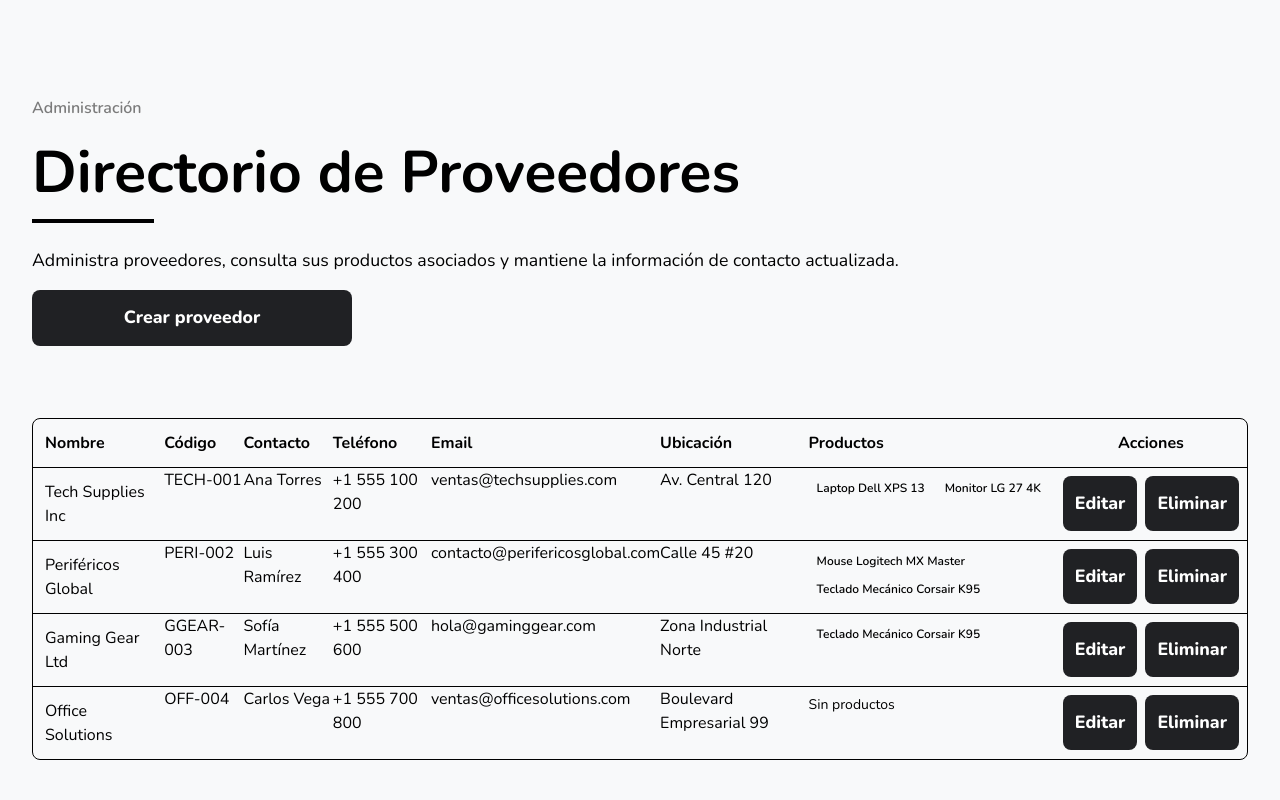
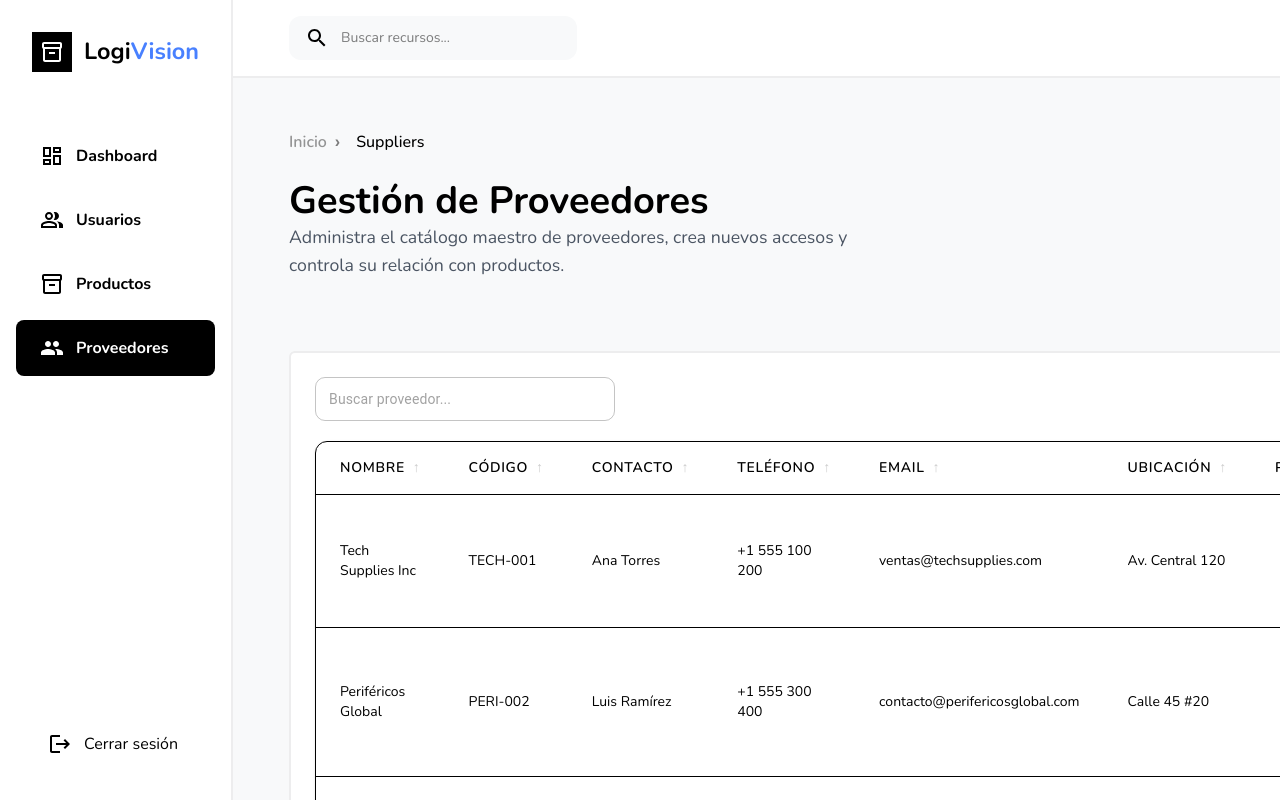
Before and after one commit to Los-Malditos-Tesis/Frontend-Service, a React (Vite) app: page /suppliers in a window 1280 px wide. Built offline with nearby package versions, Linux system fonts and the light colour scheme.

Commit message:
:recycle: refactor(admin): standardize tables across admin pages

```diff
--- a/src/containers/Dashboard/Sidebar.jsx
+++ b/src/containers/Dashboard/Sidebar.jsx
@@ -11,7 +11,9 @@ import Inventory2OutlinedIcon from '@mui/icons-material/Inventory2Outlined';
 const menu = [
   { name: "Dashboard", path: "/", icon: <DashboardOutlinedIcon /> },
   { name: "Usuarios", path: "/users", icon: <PeopleAltOutlinedIcon /> },
-  { name: "Productos", path: "/productos", icon: <Inventory2OutlinedIcon /> },
+  { name: "Productos", path: "/products", icon: <Inventory2OutlinedIcon /> },
+  // Proveedores
+  { name: "Proveedores", path: "/suppliers", icon: <PeopleIcon /> },
 ];
 
 export default function Sidebar({ isBlack = false }) {
--- a/src/containers/Products/ProductsTable.jsx
+++ b/src/containers/Products/ProductsTable.jsx
@@ -1,10 +1,13 @@
-import React from "react";
 import { toast } from "sonner";
+import { createColumnHelper } from "@tanstack/react-table";
+import { Edit, Delete } from "@mui/icons-material";
+
 import { deleteProduct } from "../../services/api";
-import CustomButton from "../../components/generic/CustomButton";
-import EmptyState from "../../components/generic/EmptyState";
+import CustomTable from "../../components/generic/CustomTable";
 
-const ProductsTable = ({ products, loading, onEdit, onRefresh }) => {
+const columnHelper = createColumnHelper();
+
+const ProductsTable = ({ products = [], loading, onEdit, onRefresh }) => {
   const handleDelete = async (id) => {
     if (!confirm("¿Eliminar producto?")) return;
 
@@ -17,60 +20,63 @@ const ProductsTable = ({ products, loading, onEdit, onRefresh }) => {
     }
   };
 
-  if (loading) return <p>Cargando productos...</p>;
+  const columns = [
+    columnHelper.accessor("name", {
+      header: "Nombre",
+    }),
+    columnHelper.accessor("code", {
+      header: "Código",
+    }),
+    columnHelper.accessor("sku", {
+      header: "SKU",
+    }),
+    columnHelper.accessor("category", {
+      header: "Categoría",
+    }),
+    columnHelper.accessor("supplier_name", {
+      header: "Proveedor",
+    }),
+    columnHelper.display({
+      id: "actions",
+      header: "Actions",
+      enableColumnFilter: false,
+      cell: ({ row }) => {
+        const product = row.original;
 
-  if (!products.length)
-    return (
-      <EmptyState
-        title="Sin productos"
-        description="Aún no hay productos registrados en el catálogo."
-        type="search"
-      />
-    );
+        return (
+          <div className="flex items-center justify-center gap-2">
+            <button
+              onClick={() => onEdit(product)}
+              className="rounded-lg p-2 transition hover:bg-gray-100 active:scale-95"
+            >
+              <Edit fontSize="small" />
+            </button>
+
+            <button
+              onClick={() => handleDelete(product.id)}
+              className="rounded-lg p-2 transition hover:bg-red-50 active:scale-95"
+            >
+              <Delete fontSize="small" />
+            </button>
+          </div>
+        );
+      },
+    }),
+  ];
 
   return (
-    <div className="overflow-auto border rounded-lg">
-      <table className="w-full text-left">
-        <thead className="bg-gray-100">
-          <tr>
-            <th className="p-3">Nombre</th>
-            <th>Código</th>
-            <th>SKU</th>
-            <th>Categoría</th>
-            <th>Proveedor</th>
-            <th className="text-center">Acciones</th>
-          </tr>
-        </thead>
-
-        <tbody>
-          {products.map((p) => (
-            <tr key={p.id} className="border-t">
-              <td className="p-3">{p.name}</td>
-              <td>{p.code}</td>
-              <td>{p.sku}</td>
-              <td>{p.category}</td>
-              <td>{p.supplier_name}</td>
-
-              <td className="flex gap-2 justify-center p-2">
-                <CustomButton
-                  className="!w-auto px-3"
-                  action={() => onEdit(p)}
-                >
-                  Editar
-                </CustomButton>
-
-                <CustomButton
-                  className="!w-auto px-3 bg-red-500"
-                  action={() => handleDelete(p.id)}
-                >
-                  Eliminar
-                </CustomButton>
-              </td>
-            </tr>
-          ))}
-        </tbody>
-      </table>
-    </div>
+    <CustomTable
+      title="Productos"
+      data={products}
+      columns={columns}
+      loading={loading}
+      loadingText="Cargando..."
+      emptyTitle="Sin productos"
+      emptyDescription="No hay datos aún."
+      searchPlaceholder="Buscar producto..."
+      showColumnFilters={false}
+      showPagination={true}
+    />
   );
 };
 
--- a/src/containers/Suppliers/SuppliersTable.jsx
+++ b/src/containers/Suppliers/SuppliersTable.jsx
@@ -1,10 +1,13 @@
-import React from "react";
 import { toast } from "sonner";
+import { createColumnHelper } from "@tanstack/react-table";
+import { Edit, Delete } from "@mui/icons-material";
+
 import { deleteSupplier } from "../../services/api";
-import CustomButton from "../../components/generic/CustomButton";
-import EmptyState from "../../components/generic/EmptyState";
+import CustomTable from "../../components/generic/CustomTable";
 
-const SuppliersTable = ({ suppliers, loading, onEdit, onRefresh }) => {
+const columnHelper = createColumnHelper();
+
+const SuppliersTable = ({ suppliers = [], loading, onEdit, onRefresh }) => {
   const handleDelete = async (id) => {
     if (!confirm("¿Eliminar proveedor?")) return;
 
@@ -17,43 +20,33 @@ const SuppliersTable = ({ suppliers, loading, onEdit, onRefresh }) => {
     }
   };
 
-  if (loading) return <p>Cargando proveedores...</p>;
-
-  if (!suppliers.length)
-    return (
-      <EmptyState
-        title="Sin proveedores"
-        description="Aún no hay proveedores registrados en el sistema."
-        type="search"
-      />
-    );
+  const columns = [
+    columnHelper.accessor("name", {
+      header: "Nombre",
+    }),
+    columnHelper.accessor("code", {
+      header: "Código",
+    }),
+    columnHelper.accessor("contactName", {
+      header: "Contacto",
+    }),
+    columnHelper.accessor("phone", {
+      header: "Teléfono",
+    }),
+    columnHelper.accessor("email", {
+      header: "Email",
+    }),
+    columnHelper.accessor("location", {
+      header: "Ubicación",
+    }),
+    columnHelper.display({
+      id: "products",
+      header: "Productos",
+      enableColumnFilter: false,
+      cell: ({ row }) => {
+        const supplier = row.original;
 
         return (
-    <div className="overflow-auto border rounded-lg">
-      <table className="w-full text-left">
-        <thead className="bg-gray-100">
-          <tr>
-            <th className="p-3">Nombre</th>
-            <th>Código</th>
-            <th>Contacto</th>
-            <th>Teléfono</th>
-            <th>Email</th>
-            <th>Ubicación</th>
-            <th>Productos</th>
-            <th className="text-center">Acciones</th>
-          </tr>
-        </thead>
-
-        <tbody>
-          {suppliers.map((supplier) => (
-            <tr key={supplier.id} className="border-t align-top">
-              <td className="p-3">{supplier.name}</td>
-              <td>{supplier.code}</td>
-              <td>{supplier.contactName}</td>
-              <td>{supplier.phone}</td>
-              <td>{supplier.email}</td>
-              <td>{supplier.location}</td>
-              <td>
           <div className="flex flex-wrap gap-1 max-w-sm py-2">
             {(supplier.products || []).length ? (
               supplier.products.map((product) => (
@@ -68,25 +61,50 @@ const SuppliersTable = ({ suppliers, loading, onEdit, onRefresh }) => {
               <span className="text-sm text-gray-500">Sin productos</span>
             )}
           </div>
-              </td>
+        );
+      },
+    }),
+    columnHelper.display({
+      id: "actions",
+      header: "Actions",
+      enableColumnFilter: false,
+      cell: ({ row }) => {
+        const supplier = row.original;
 
-              <td className="flex gap-2 justify-center p-2">
-                <CustomButton className="w-auto! px-3" action={() => onEdit(supplier)}>
-                  Editar
-                </CustomButton>
+        return (
+          <div className="flex items-center justify-center gap-2">
+            <button
+              onClick={() => onEdit(supplier)}
+              className="rounded-lg p-2 transition hover:bg-gray-100 active:scale-95"
+            >
+              <Edit fontSize="small" />
+            </button>
 
-                <CustomButton
-                  className="w-auto! px-3 bg-red-500"
-                  action={() => handleDelete(supplier.id)}
+            <button
+              onClick={() => handleDelete(supplier.id)}
+              className="rounded-lg p-2 transition hover:bg-red-50 active:scale-95"
             >
-                  Eliminar
-                </CustomButton>
-              </td>
-            </tr>
-          ))}
-        </tbody>
-      </table>
+              <Delete fontSize="small" />
+            </button>
           </div>
+        );
+      },
+    }),
+  ];
+
+  return (
+    <CustomTable
+      title="Proveedores"
+      data={suppliers}
+      columns={columns}
+      loading={loading}
+      loadingText="Cargando..."
+      emptyTitle="Sin proveedores"
+      emptyDescription="No hay datos aún."
+      searchPlaceholder="Buscar proveedor..."
+      showColumnFilters={false}
+      showPagination={true}
+    />
   );
 };
 
--- a/src/pages/ProductsPage.jsx
+++ b/src/pages/ProductsPage.jsx
@@ -7,6 +7,9 @@ import CustomButton from "../components/generic/CustomButton";
 import CustomDrawer from "../components/generic/CustomDrawer";
 import { CustomContainer } from "../components/generic/CustomContainer";
 import { SectionIntro } from "../components/generic/SectionIntro";
+import DashboardLayout from "../containers/Dashboard/DashboardLayout";
+import Breadcrumbs from "../containers/Dashboard/Breadcrumbs";
+import AddIcon from "@mui/icons-material/Add";
 
 const ProductsPage = () => {
   const [products, setProducts] = useState([]);
@@ -47,19 +50,20 @@ const ProductsPage = () => {
   }, []);
 
   return (
+    <DashboardLayout>
       <CustomContainer>
         <div className="space-y-6">
+
           <SectionIntro
-          title="Catálogo de Productos"
-          eyebrow="Gestión de Inventario"
-          divider
-          vertical
+            title="Gestión de Productos"
+            subtitle="Administra el catálogo maestro de productos, crea nuevos accesos y controla su relación con proveedores."
+            eyebrow={<Breadcrumbs />}
+            smaller
+            className="pb-8 md:pb-10 mb-6 md:mb-8 pt-6"
           >
-          <p>
-            Administra el catálogo maestro de productos, registra nuevos items y consulta existencias globales.
-          </p>
-
-          <CustomButton className="max-w-xs" action={handleCreateProduct}>
+            <CustomButton
+              startIcon={<AddIcon />}
+              className="max-w-[13rem] ml-auto" action={handleCreateProduct}>
               Crear producto
             </CustomButton>
           </SectionIntro>
@@ -86,6 +90,7 @@ const ProductsPage = () => {
           />
         </div>
       </CustomContainer>
+    </DashboardLayout>
   );
 };
 
--- a/src/pages/SuppliersPage.jsx
+++ b/src/pages/SuppliersPage.jsx
@@ -3,8 +3,13 @@ import { toast } from "sonner";
 import { getSuppliersDirectory } from "../services/api";
 import SuppliersTable from "../containers/Suppliers/SuppliersTable";
 import SupplierForm from "../containers/Suppliers/SupplierForm";
+import CustomButton from "../components/generic/CustomButton";
 import CustomDrawer from "../components/generic/CustomDrawer";
-import SupplierLayout from "../components/generic/SupplierLayout";
+import { CustomContainer } from "../components/generic/CustomContainer";
+import { SectionIntro } from "../components/generic/SectionIntro";
+import DashboardLayout from "../containers/Dashboard/DashboardLayout";
+import Breadcrumbs from "../containers/Dashboard/Breadcrumbs";
+import AddIcon from "@mui/icons-material/Add";
 
 const SuppliersPage = () => {
   const [suppliers, setSuppliers] = useState([]);
@@ -45,13 +50,23 @@ const SuppliersPage = () => {
   }, []);
 
   return (
-    <SupplierLayout
-      title="Directorio de Proveedores"
-      eyebrow="Administración"
-      description="Administra proveedores, consulta sus productos asociados y mantiene la información de contacto actualizada."
-      buttonLabel="Crear proveedor"
-      onCreate={handleCreateSupplier}
+    <DashboardLayout>
+      <CustomContainer>
+        <div className="space-y-6">
+          <SectionIntro
+            title="Gestión de Proveedores"
+            subtitle="Administra el catálogo maestro de proveedores, crea nuevos accesos y controla su relación con productos."
+            eyebrow={<Breadcrumbs />}
+            smaller
+            className="pb-8 md:pb-10 mb-6 md:mb-8 pt-6"
           >
+            <CustomButton
+              startIcon={<AddIcon />}
+              className="max-w-[13rem] ml-auto" action={handleCreateSupplier}>
+              Crear proveedor
+            </CustomButton>
+          </SectionIntro>
+
           <CustomDrawer
             isOpen={isDrawerOpen}
             onClose={handleCloseDrawer}
@@ -72,7 +87,10 @@ const SuppliersPage = () => {
             onEdit={handleEditSupplier}
             onRefresh={fetchSuppliers}
           />
-    </SupplierLayout>
+        </div>
+      </CustomContainer>
+    </DashboardLayout>
+
   );
 };
 
--- a/src/pages/UsersPage.jsx
+++ b/src/pages/UsersPage.jsx
@@ -57,13 +57,13 @@ const UsersPage = () => {
           <SectionIntro
             title="Gestión de Usuarios"
             subtitle="Administra los accesos y permisos de los usuarios en el sistema."
-            eyebrow={<Breadcrumbs /> }
+            eyebrow={<Breadcrumbs />}
             smaller
             className="pb-8 md:pb-10 mb-6 md:mb-8 pt-6"
           >
             <CustomButton
-            startIcon={<AddIcon />}
-            className="max-w-[13rem] ml-auto" action={handleCreateUser}>
+              startIcon={<AddIcon />}
+              className="max-w-[13rem] ml-auto" action={handleCreateUser}>
               Crear usuarios
             </CustomButton>
           </SectionIntro>
```
Also changed, not shown: src/containers/Users/UsersTable.jsx (+0 -27 lines). Lines whose indentation alone changed are shown as unchanged.
